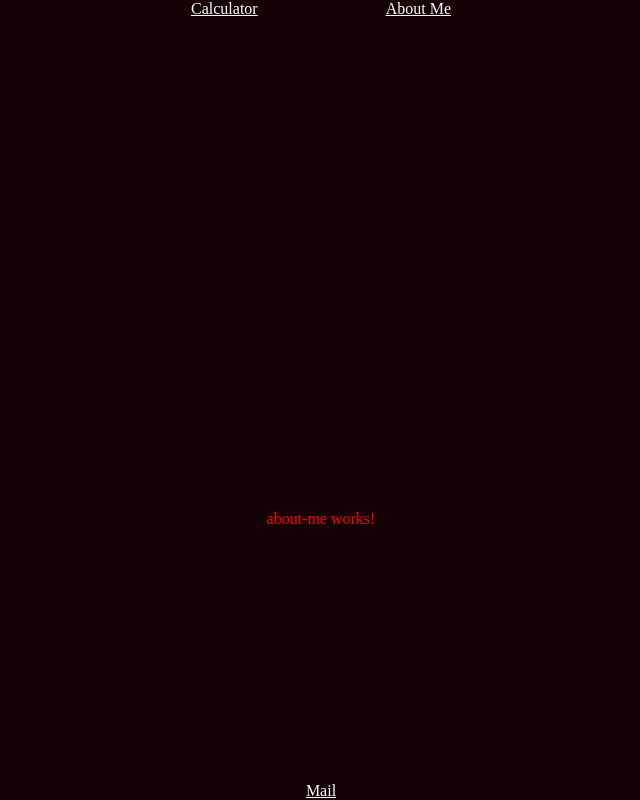
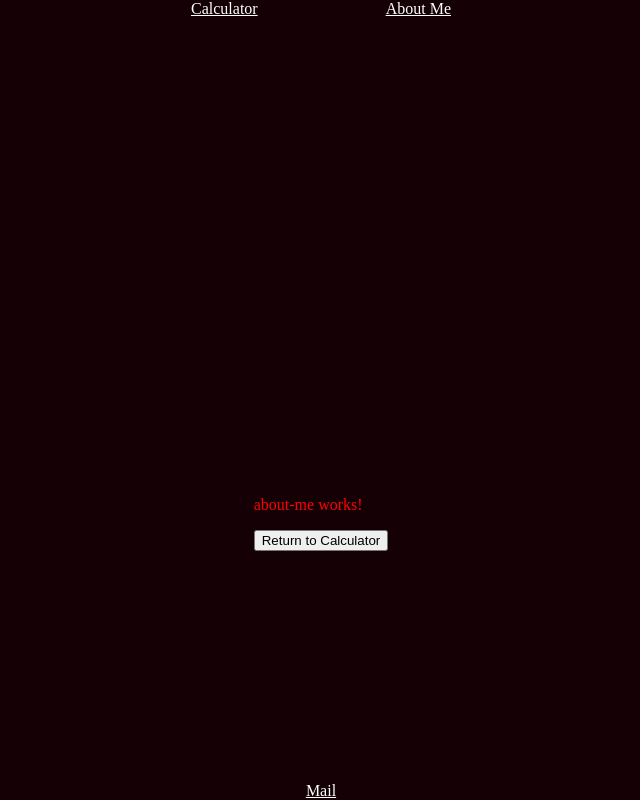
Before and after one commit to tiagoramirez/calculator-angular, an Angular app: page /aboutMe in a window 1280 px wide. Shown: the whole page, without its empty margins (319-959 px from the left). Built offline with nearby package versions, Linux system fonts and the light colour scheme.

Commit message:
Agregado boton de return

```diff
--- a/src/app/about-me/about-me.component.html
+++ b/src/app/about-me/about-me.component.html
@@ -1 +1,3 @@
 <p style="color: red;">about-me works!</p>
+
+<button (click)="goHome()">Return to Calculator</button>
--- a/src/app/about-me/about-me.component.ts
+++ b/src/app/about-me/about-me.component.ts
@@ -1,15 +1,19 @@
 import { Component, OnInit } from '@angular/core';
+import { Router } from '@angular/router';
 
 @Component({
   selector: 'app-about-me',
   templateUrl: './about-me.component.html',
   styleUrls: ['./about-me.component.css']
 })
-export class AboutMeComponent implements OnInit {
+export class AboutMeComponent {
 
-  constructor() { }
+  constructor(private router:Router){
 
-  ngOnInit(): void {
+  }
+
+  goHome(){
+    this.router.navigate(['']);
   }
 
 }
--- a/src/app/app.component.css
+++ b/src/app/app.component.css
@@ -1,4 +1,4 @@
-:host{
+:host {
     display: flex;
     flex-direction: column;
     justify-content: space-between;
```
